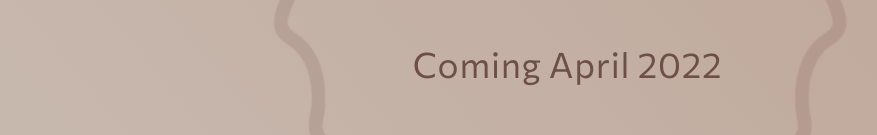
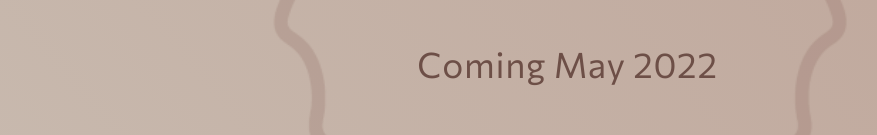
Before and after one commit to giannispsarr/kouzina-peabody, a React (Create React App) app: page / in a window 1280 px wide. Shown: the part 326-461 px from the top of the page, without its empty margins (80-957 px from the left). Built offline with nearby package versions, Linux system fonts and the light colour scheme.

Commit message:
Changed April to May

```diff
--- a/src/Home.jsx
+++ b/src/Home.jsx
@@ -11,7 +11,7 @@ export default function Home() {
         </div>
         <div className='brand'>
             <img src={Logo04} alt='' />
-            <h1>Coming April 2022</h1>
+            <h1>Coming May 2022</h1>
         </div>
       </Section>
   </div>);
```
